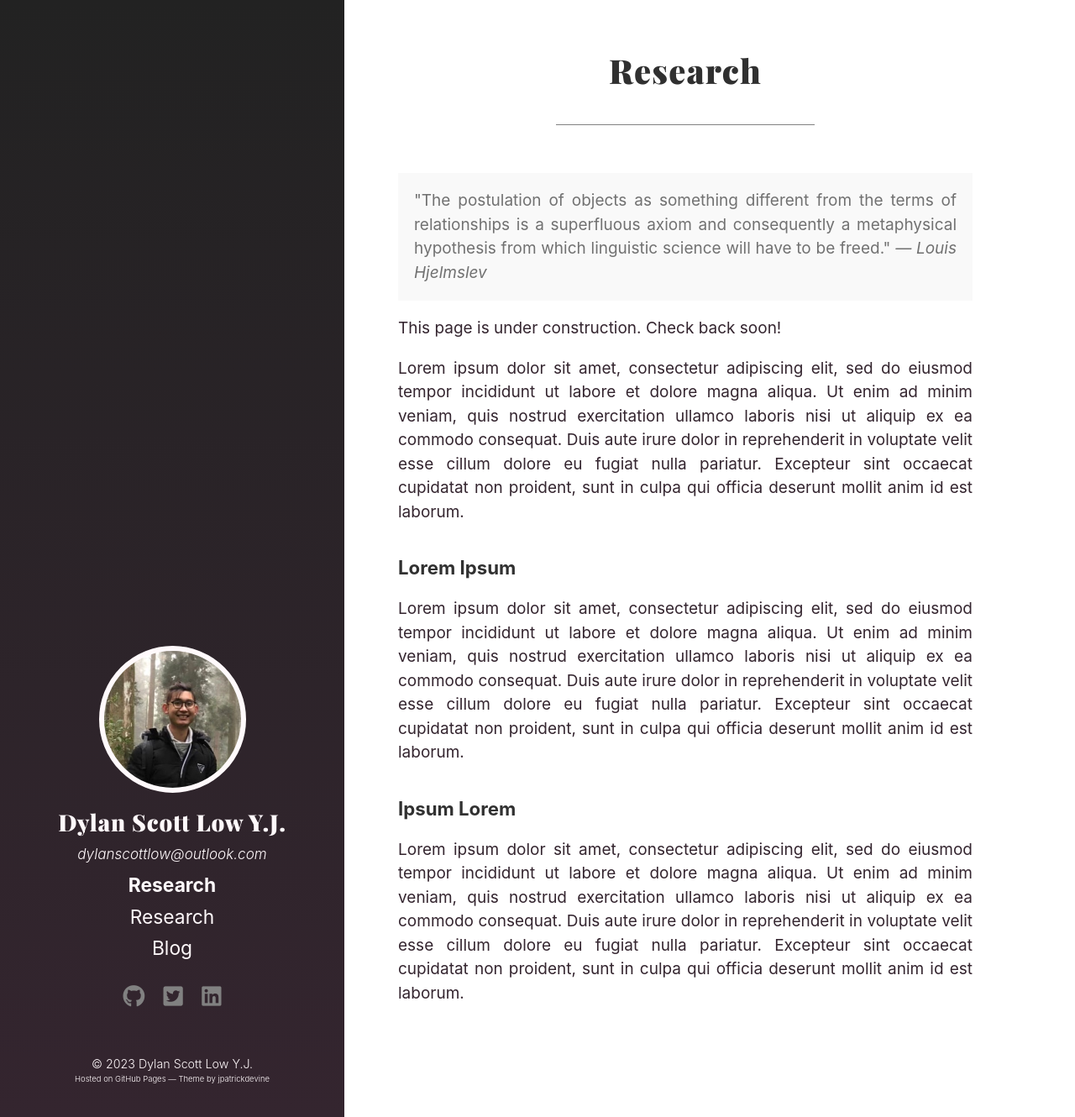
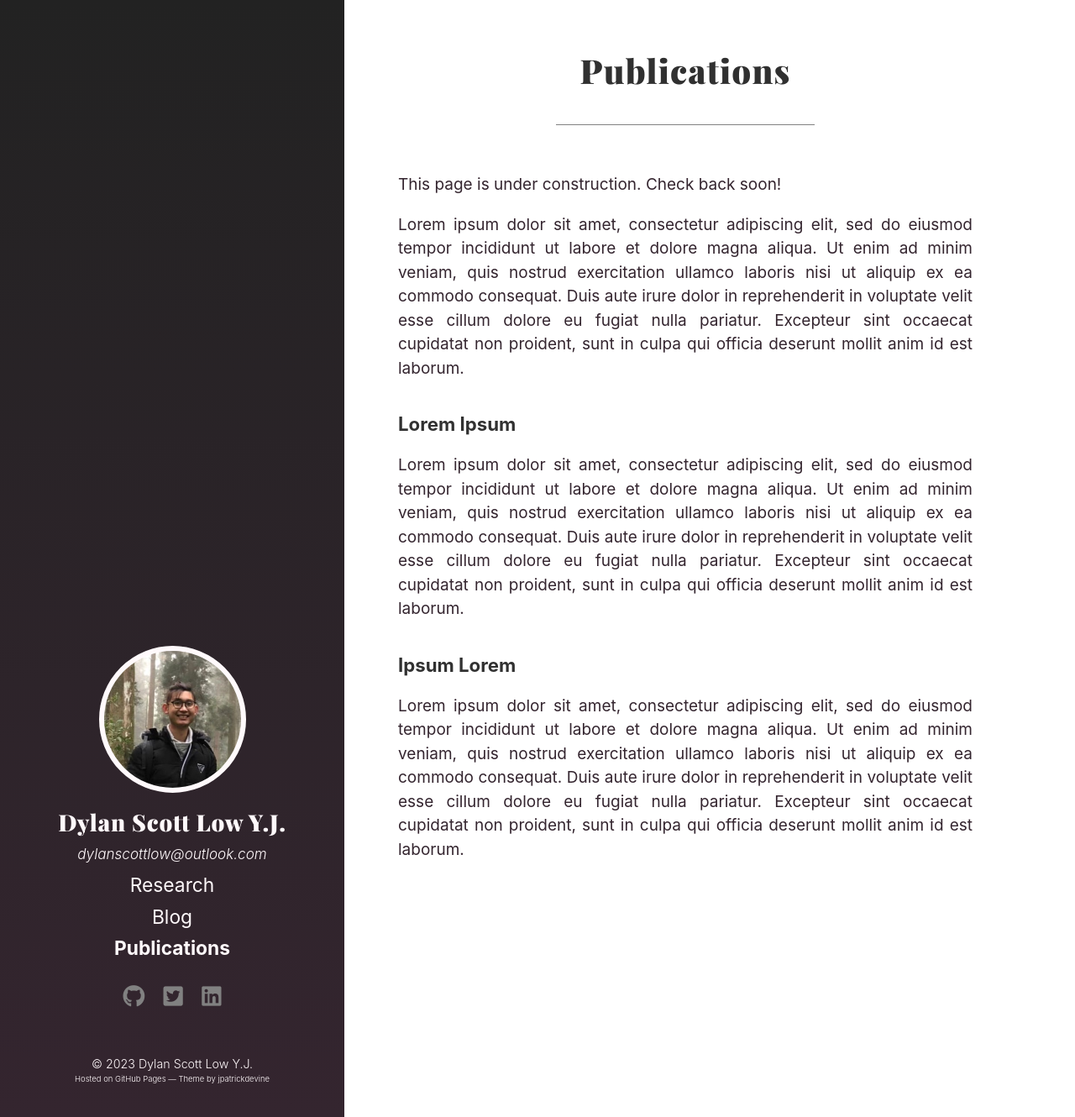
Before and after one commit to dylanscottlow/dylanscottlow.github.io, a Jekyll site: the page built from publications.md, in a window 1280 px wide and 1330 px high. Shown: the whole window at 84% size. Built offline with Jekyll 4.4.1, drawn with Linux system fonts in a browser that asks for light colours; a style sheet for code colours, icons or effects is not loaded.

Commit message:
Remove message on publications page

```diff
--- a/publications.md
+++ b/publications.md
@@ -1,11 +1,8 @@
 ---
 layout: page
-title: Research
-order: 1
+title: Publications
+order: 2
 ---
-
-<p class="message">"The postulation of objects as something different from the terms of relationships is a superfluous axiom and consequently a metaphysical
-hypothesis from which linguistic science will have to be freed." <cite>— Louis Hjelmslev</cite></p>
 
 This page is under construction. Check back soon!
 
```
